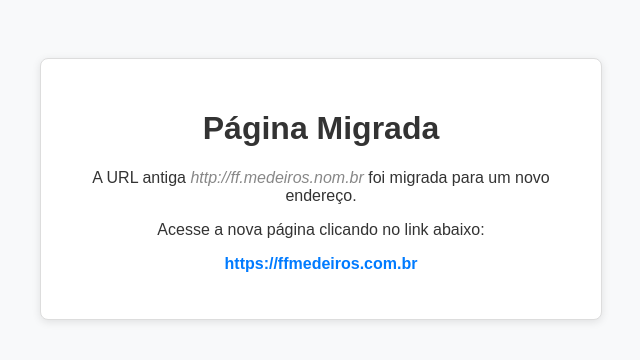
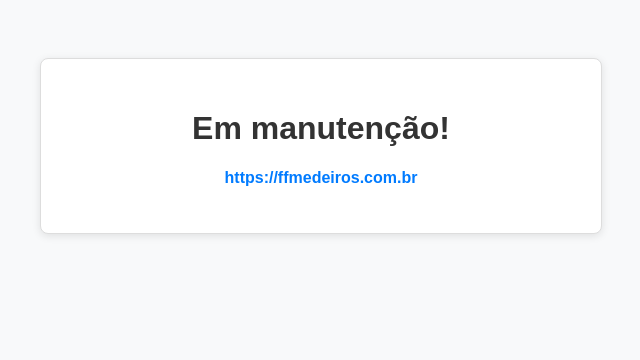
Before and after one commit to ffmedeiros/ffmedeiros.com.br, a plain HTML site: page index.html in a window 1280 px wide. Shown: the whole page, without its empty margins (319-959 px from the left). Drawn offline with Linux system fonts and the light colour scheme.

Commit message:
Update index.html

```diff
--- a/index.html
+++ b/index.html
@@ -3,7 +3,7 @@
 <head>
     <meta charset="UTF-8">
     <meta name="viewport" content="width=device-width, initial-scale=1.0">
-    <title>Página Migrada</title>
+    <title>Em Manutenção</title>
     <style>
         body {
             font-family: Arial, sans-serif;
@@ -37,9 +37,7 @@
 </head>
 <body>
     <div class="container">
-        <h1>Página Migrada</h1>
-        <p>A URL antiga <span class="old-url">http://ff.medeiros.nom.br</span> foi migrada para um novo endereço.</p>
-        <p>Acesse a nova página clicando no link abaixo:</p>
+        <h1>Em manutenção!</h1>
         <p><a href="https://ffmedeiros.com.br" target="_blank" rel="noopener noreferrer">https://ffmedeiros.com.br</a></p>
     </div>
 </body>
```
